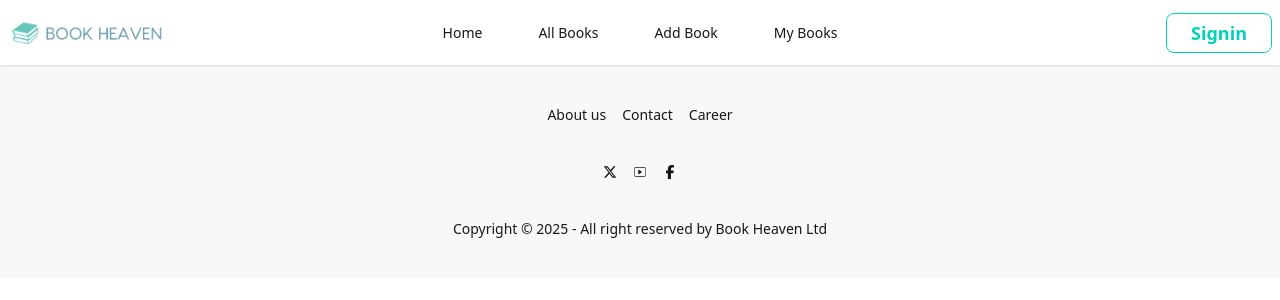
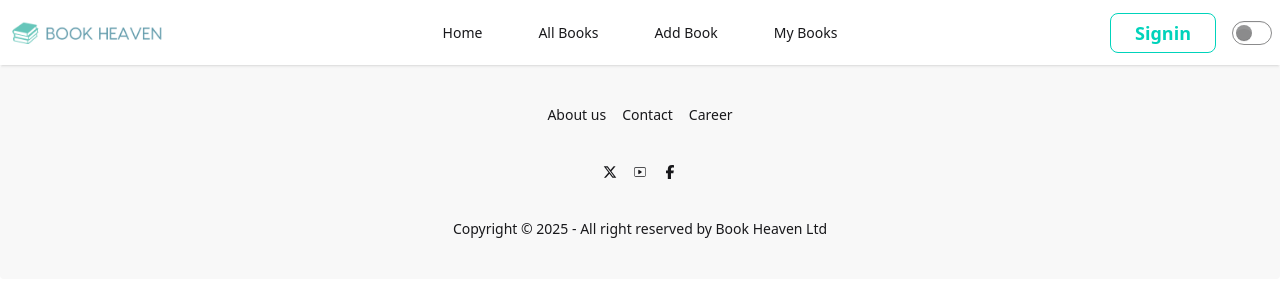
Before and after one commit to MMahamudul/The-Book-Heaven-client, a React (Vite) app: page /auth in a window 1280 px wide. Shown: the top 300 px of the page. Built offline with nearby package versions, Linux system fonts and the light colour scheme; no server answers.

Commit message:
make theme toogle

```diff
--- a/index.html
+++ b/index.html
@@ -1,5 +1,5 @@
 <!doctype html>
-<html lang="en">
+<html lang="en" data-theme = "light">
   <head>
     <meta charset="UTF-8" />
     <link rel="icon" type="image/svg+xml" href="/src/assets/favicon.ico" />
--- a/src/component/Navbar/Navbar.jsx
+++ b/src/component/Navbar/Navbar.jsx
@@ -6,15 +6,29 @@
 import { AuthContext } from "../../provider/AuthProvider";
 import { Tooltip } from "react-tooltip";
 import "react-tooltip/dist/react-tooltip.css";
+import { useState } from "react";
+import { useEffect } from "react";
 
 const Navbar = () => {
   const { user, logOut } = useContext(AuthContext);
   const navigate = useNavigate();
+  const [theme, setTheme] = useState(localStorage.getItem('theme') || 'light');
+
+  useEffect(() => {
+    const html = document.querySelector("html");
+    html.setAttribute("data-theme", theme);
+    localStorage.setItem("theme", theme);
+  }, [theme]);
 
   const handleLogout = () => {
     logOut();
     navigate("/");
   };
+
+   const toogleTheme = (checked) => {
+    setTheme(checked ? "dark" : "light");
+  };
+
 
   return (
     <div className="navbar bg-base-100 shadow-sm relative z-[9999] overflow-visible">
@@ -53,12 +67,15 @@
       {/* Center links (hidden on mobile) */}
       <div className="navbar-center hidden lg:flex">
         <ul className="menu menu-horizontal px-1">
+
           <li className="mx-4"><MyLink to="/">Home</MyLink></li>
           <li className="mx-4"><MyLink to="/all-books">All Books</MyLink></li>
           <li className="mx-4"><MyLink to="/add-book">Add Book</MyLink></li>
           <li className="mx-4"><MyLink to="/my-books">My Books</MyLink></li>
+
         </ul>
       </div>
+
 
 
       <div className="navbar-end flex items-center gap-4 overflow-visible">
@@ -97,6 +114,13 @@
             Signin
           </Link>
         )}
+         <div>
+        <input
+           onChange={(e) => toogleTheme(e.target.checked)}
+           type="checkbox"
+           defaultChecked={localStorage.getItem('theme') === "dark"}
+           className="toggle"/>
+      </div>
       </div>
     </div>
   );
--- a/src/index.css
+++ b/src/index.css
@@ -1,2 +1,7 @@
 @import "tailwindcss";
-@plugin "daisyui";
+@plugin "daisyui" {
+  themes: light --default, dark --prefersdark;
+}
+
+
+@custom-variant dark (&:where([data-theme=dark], [data-theme=dark] *));
```
